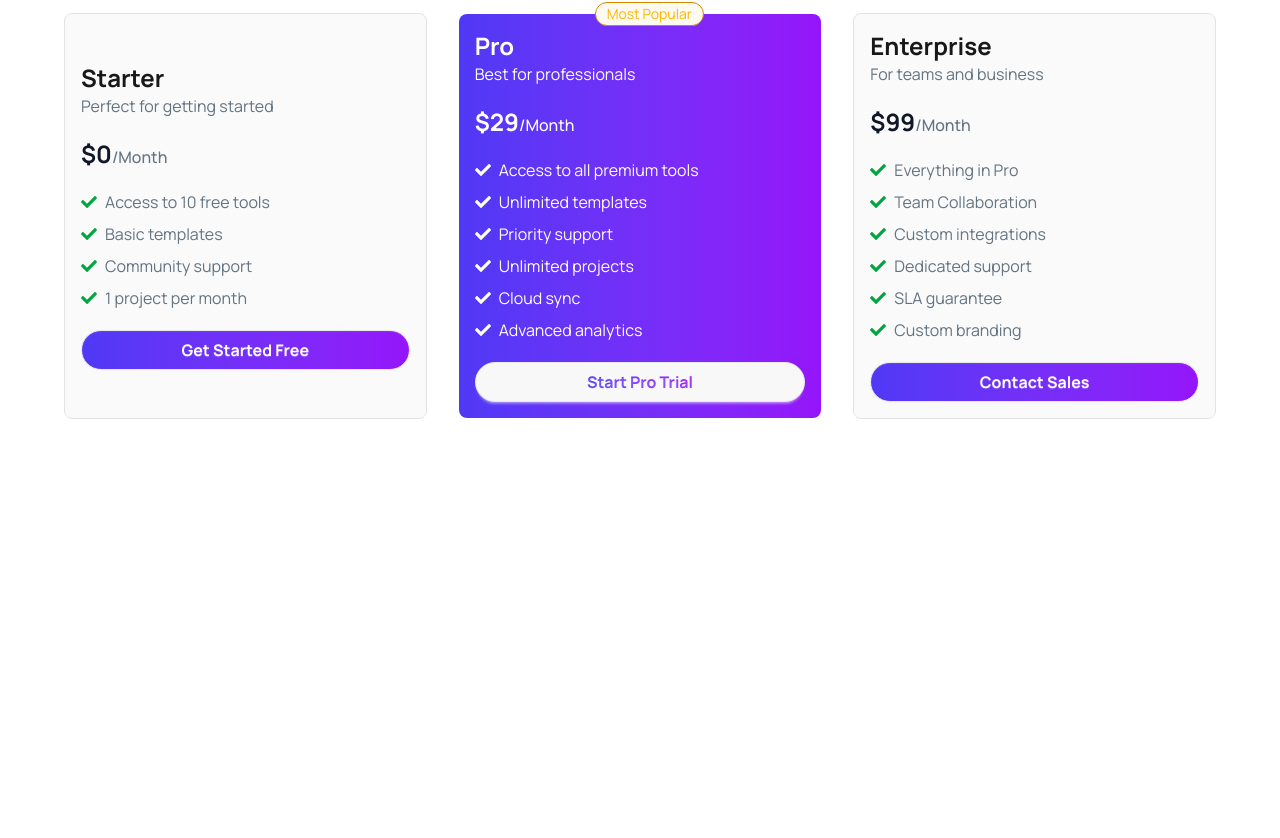
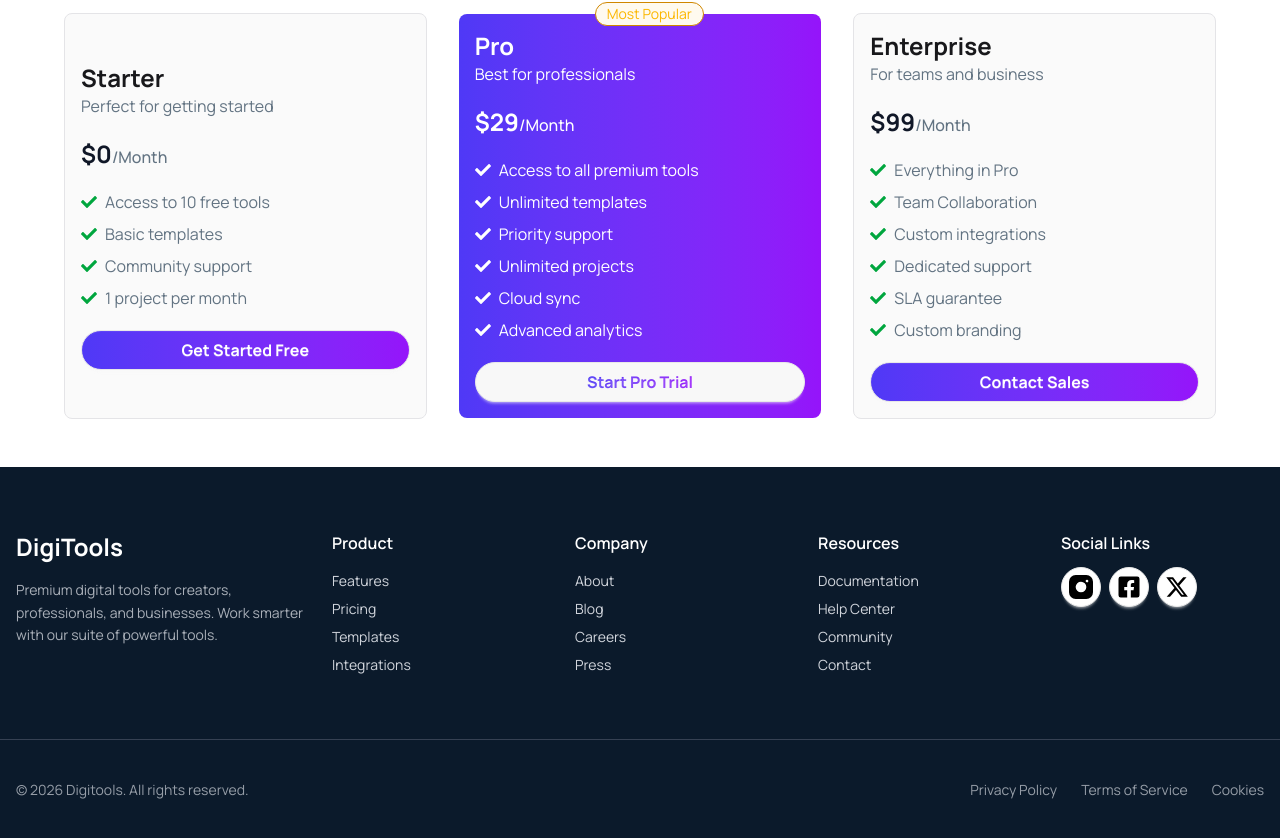
Before and after one commit to jumana-rahman/A06-Digitools-Platform, a React (Vite) app: page / in a window 1280 px wide. Shown: the part 2887-3725 px from the top of the page. Before the commit the page ends 3354 px from the top, so only its background shows below. Built offline with nearby package versions, Linux system fonts and the light colour scheme.

Commit message:
added footer

```diff
--- a/src/App.jsx
+++ b/src/App.jsx
@@ -8,6 +8,7 @@ import Products from "./components/Products";
 import Cart from "./components/Cart";
 import { ToastContainer, toast } from "react-toastify";
 import { useState, useEffect } from 'react'
+import Footer from './components/Footer'
 
 function App() {
   const [view, setView] = useState("products");
@@ -104,6 +105,8 @@ function App() {
 
       <Pricing/>
 
+      <Footer/>
+
 
     </>
   )
--- /dev/null
+++ b/src/components/Footer.jsx
@@ -0,0 +1,93 @@
+import React from 'react';
+import { TbBrandInstagramFilled } from "react-icons/tb";
+import { FaFacebookSquare } from "react-icons/fa";
+import { FaXTwitter } from "react-icons/fa6";
+
+
+const Footer = () => {
+    return (
+
+        <footer class="bg-[#0B1A2B] text-gray-300">
+            <div class="max-w-7xl mx-auto py-10 md:py-16">
+
+
+                <div class="grid grid-cols-1 md:grid-cols-4 gap-4 mb-4 md:mb-10 px-4">
+                    <div class="mb-4 col-span-2 lg:col-span-1">
+                        <h2 class="text-white text-2xl font-bold mb-4">DigiTools</h2>
+                        <p class="text-sm leading-relaxed opacity-80">
+                            Premium digital tools for creators, professionals, and businesses.
+                            Work smarter with our suite of powerful tools.
+                        </p>
+                    </div>
+
+                    <div class="grid grid-cols-2 lg:grid-cols-4 gap-10 col-span-2 lg:col-span-3">
+
+                        <div>
+                            <h3 class="text-white font-semibold mb-4">Product</h3>
+                            <ul class="space-y-2 text-sm">
+                                <li><a href="#" class="hover:text-white">Features</a></li>
+                                <li><a href="#" class="hover:text-white">Pricing</a></li>
+                                <li><a href="#" class="hover:text-white">Templates</a></li>
+                                <li><a href="#" class="hover:text-white">Integrations</a></li>
+                            </ul>
+                        </div>
+
+
+                        <div className='md:pl-10 lg:pl-0'>
+                            <h3 class="text-white font-semibold mb-4 ">Company</h3>
+                            <ul class="space-y-2 text-sm">
+                                <li><a href="#" class="hover:text-white">About</a></li>
+                                <li><a href="#" class="hover:text-white">Blog</a></li>
+                                <li><a href="#" class="hover:text-white">Careers</a></li>
+                                <li><a href="#" class="hover:text-white">Press</a></li>
+                            </ul>
+                        </div>
+
+
+                        <div>
+                            <h3 class="text-white font-semibold mb-4">Resources</h3>
+                            <ul class="space-y-2 text-sm mb-6">
+                                <li><a href="#" class="hover:text-white">Documentation</a></li>
+                                <li><a href="#" class="hover:text-white">Help Center</a></li>
+                                <li><a href="#" class="hover:text-white">Community</a></li>
+                                <li><a href="#" class="hover:text-white">Contact</a></li>
+                            </ul>
+                        </div>
+
+                        <div className='md:pl-10 lg:pl-0'>
+                            <h3 class="text-white font-semibold mb-3">Social Links</h3>
+                            <div class="flex gap-2">
+                                <button class="btn btn-circle btn-sm md:btn-md bg-white text-black hover:bg-gray-200">
+                                    <TbBrandInstagramFilled className='w-8 h-8' />
+                                </button>
+                                <button class="btn btn-circle btn-sm md:btn-md bg-white text-black hover:bg-gray-200">
+                                    <FaFacebookSquare className='w-6 h-6' />
+                                </button>
+                                <button class="btn btn-circle btn-sm md:btn-md bg-white text-black hover:bg-gray-200">
+                                    <FaXTwitter className='w-6 h-6' />
+                                </button>
+                            </div>
+                        </div>
+                    </div>
+                </div>
+
+
+                <div class="border-t border-gray-700 my-4 md:my-10"></div>
+
+                <div class="flex flex-col sm:flex-row justify-between items-center text-sm opacity-70 gap-2 px-2 md:px-4">
+                    <p>© 2026 Digitools. All rights reserved.</p>
+
+                    <div class="flex gap-6">
+                        <a href="#" class="hover:text-white">Privacy Policy</a>
+                        <a href="#" class="hover:text-white">Terms of Service</a>
+                        <a href="#" class="hover:text-white">Cookies</a>
+                    </div>
+                </div>
+
+            </div>
+        </footer>
+
+    );
+};
+
+export default Footer;
```
